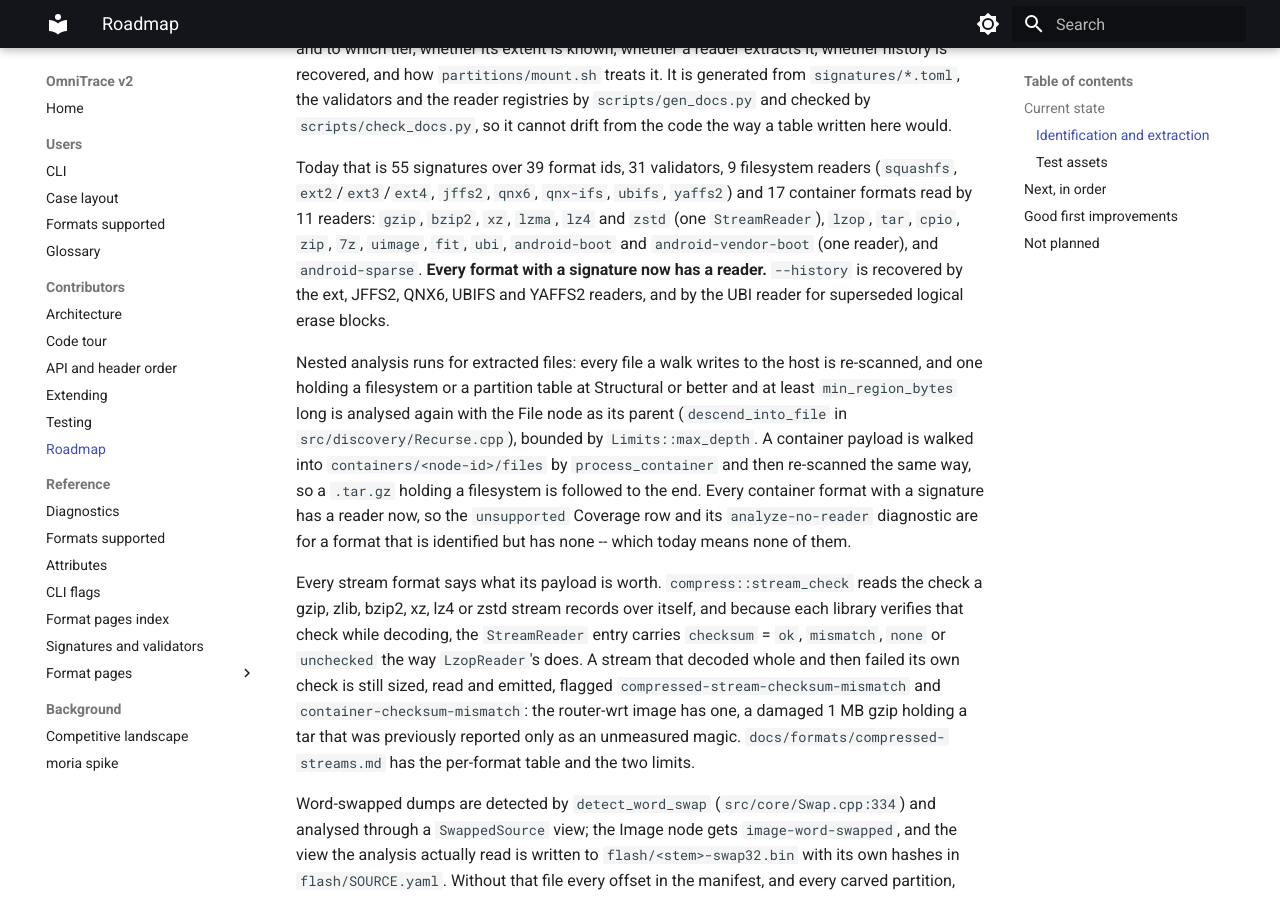
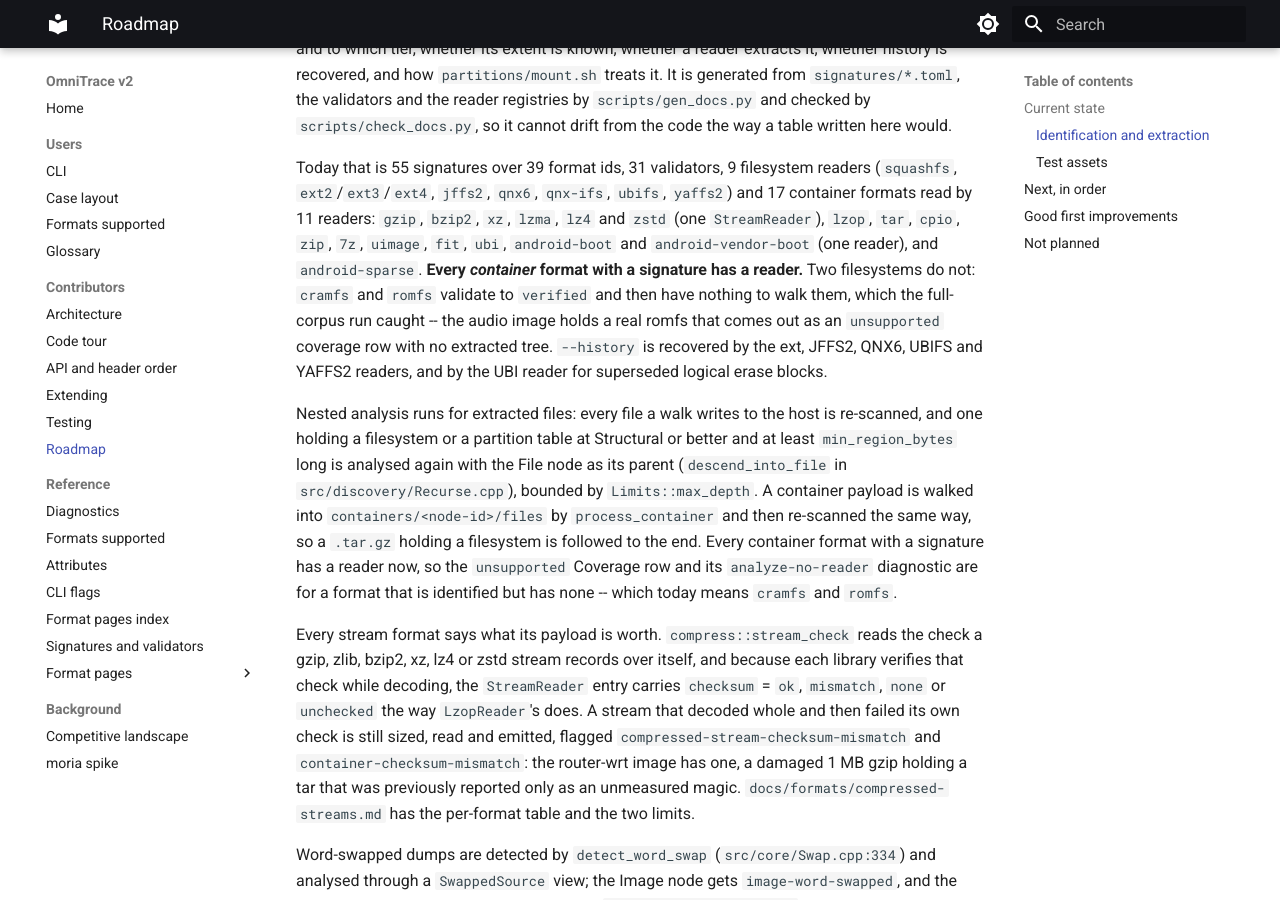
Before and after one commit to wrongbaud/omnitrace, an MkDocs documentation site: the page built from docs/ROADMAP.md, in a window 1280 px wide and 900 px high, scrolled down 594 px. Built offline with MkDocs 1.6.1 and Material for MkDocs 9.7.7, drawn with Linux system fonts in a browser that asks for light colours.

Commit message:
docs: correct the claim that every signature has a reader
The full-corpus run disproved it. `cramfs` and `romfs` have signatures and
validators that take them to `verified`, and then nothing to walk them: the
Audio image holds a real romfs that comes out as an `unsupported` coverage
row reading "no reader registered", with no extracted tree.

The claim is true of container formats, which is where the recent work went,
so both ROADMAP.md and CLAUDE.md now say that and name the two gaps. The
other formats on FORMATS.md's no-reader list -- partition tables, crypto
markers, ELF, DTB -- are handled elsewhere by design and are not gaps.

Docs only; FORMATS.md is generated and was already correct.

Co-Authored-By: Claude Opus 5 (1M context) <noreply@anthropic.com>

```diff
--- a/docs/ROADMAP.md
+++ b/docs/ROADMAP.md
@@ -20,10 +20,13 @@ readers (`squashfs`, `ext2`/`ext3`/`ext4`, `jffs2`, `qnx6`, `qnx-ifs`,
 `ubifs`, `yaffs2`) and 17 container formats read by 11 readers: `gzip`,
 `bzip2`, `xz`, `lzma`, `lz4` and `zstd` (one `StreamReader`), `lzop`, `tar`,
 `cpio`, `zip`, `7z`, `uimage`, `fit`, `ubi`, `android-boot` and
-`android-vendor-boot` (one reader), and `android-sparse`. **Every format
-with a signature now has a reader.** `--history` is recovered by the ext, JFFS2,
-QNX6, UBIFS and YAFFS2 readers, and by the UBI reader for superseded logical
-erase blocks.
+`android-vendor-boot` (one reader), and `android-sparse`. **Every *container*
+format with a signature has a reader.** Two filesystems do not: `cramfs` and
+`romfs` validate to `verified` and then have nothing to walk them, which the
+full-corpus run caught -- the audio image holds a real romfs that comes out as
+an `unsupported` coverage row with no extracted tree. `--history` is recovered
+by the ext, JFFS2, QNX6, UBIFS and YAFFS2 readers, and by the UBI reader for
+superseded logical erase blocks.
 
 Nested analysis runs for extracted files: every file a walk writes to the host
 is re-scanned, and one holding a filesystem or a partition table at Structural
@@ -34,7 +37,7 @@ or better and at least `min_region_bytes` long is analysed again with the File n
 same way, so a `.tar.gz` holding a filesystem is followed to the end. Every
 container format with a signature has a reader now, so the `unsupported`
 Coverage row and its `analyze-no-reader` diagnostic are for a format that is
-identified but has none -- which today means none of them.
+identified but has none -- which today means `cramfs` and `romfs`.
 
 Every stream format says what its payload is worth. `compress::stream_check`
 reads the check a gzip, zlib, bzip2, xz, lz4 or zstd stream records over
```
Also changed, not shown: CLAUDE.md (+1 -1 lines).
